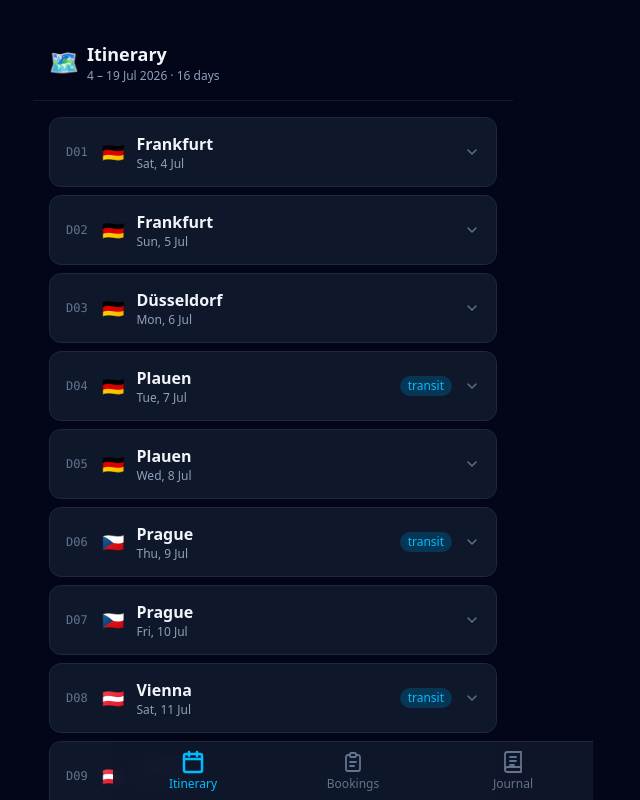
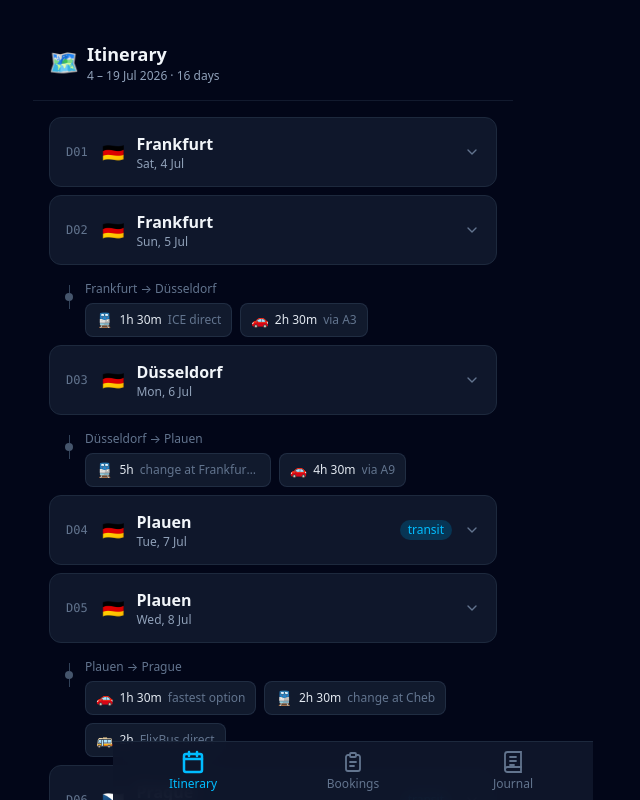
Before and after one commit to thanhnv2210/euro-trip-2026, a React (Vite) app: page /itinerary in a window 1280 px wide. Shown: the top 800 px of the page, without its empty margins (367-1007 px from the left). Built offline with nearby package versions, Linux system fonts and the light colour scheme.

Commit message:
update itenerary

```diff
--- a/src/context/TripContext.jsx
+++ b/src/context/TripContext.jsx
@@ -4,22 +4,49 @@ import { loadState, saveState } from '../services/storageService'
 const TripContext = createContext(null)
 
 const SEED_ITINERARY = [
-  { id: 'day-01', date: '2026-07-04', city: 'Frankfurt', notes: 'Depart 12:35 PM SIN (SQ 326). Arrive FRA 19:40.', activities: [] },
-  { id: 'day-02', date: '2026-07-05', city: 'Frankfurt', notes: '1 day exploring Frankfurt.', activities: [] },
-  { id: 'day-03', date: '2026-07-06', city: 'Düsseldorf', notes: 'Travel from Frankfurt. Visit friend.', activities: [] },
-  { id: 'day-04', date: '2026-07-07', city: 'Plauen', notes: 'Travel Düsseldorf → Plauen (~5–6h).', activities: [] },
-  { id: 'day-05', date: '2026-07-08', city: 'Plauen', notes: 'Visit uncle at Pestalozzistraße 50, 08523 Plauen.', activities: [] },
-  { id: 'day-06', date: '2026-07-09', city: 'Prague', notes: 'Travel Plauen → Prague (~1.5h). Day 1.', activities: [] },
-  { id: 'day-07', date: '2026-07-10', city: 'Prague', notes: 'Day 2 in Prague.', activities: [] },
-  { id: 'day-08', date: '2026-07-11', city: 'Vienna', notes: 'Travel Prague → Vienna (~4h by train).', activities: [] },
-  { id: 'day-09', date: '2026-07-12', city: 'Vienna', notes: 'Day 2 in Vienna.', activities: [] },
-  { id: 'day-10', date: '2026-07-13', city: 'Rome', notes: 'Fly Vienna → Rome. (ticket pending)', activities: [] },
-  { id: 'day-11', date: '2026-07-14', city: 'Rome', notes: 'Day 2 in Rome.', activities: [] },
-  { id: 'day-12', date: '2026-07-15', city: 'Tuscany', notes: 'Travel Rome → Tuscany (~3h).', activities: [] },
-  { id: 'day-13', date: '2026-07-16', city: 'Tuscany', notes: 'Day 2 in Tuscany.', activities: [] },
-  { id: 'day-14', date: '2026-07-17', city: 'Würzburg', notes: 'Travel Tuscany → Würzburg (plan TBD). Long day.', activities: [] },
-  { id: 'day-15', date: '2026-07-18', city: 'Würzburg', notes: "Friend's wedding — evening event.", activities: [] },
-  { id: 'day-16', date: '2026-07-19', city: 'Frankfurt', notes: 'Travel Würzburg → Frankfurt (~1.5h). Depart 12:15 PM FRA (SQ 025).', activities: [] },
+  { id: 'day-01', date: '2026-07-04', city: 'Frankfurt', notes: 'Depart 12:35 PM SIN (SQ 326). Arrive FRA 19:40.', activities: [], travel: [] },
+  { id: 'day-02', date: '2026-07-05', city: 'Frankfurt', notes: '1 day exploring Frankfurt.', activities: [], travel: [] },
+  { id: 'day-03', date: '2026-07-06', city: 'Düsseldorf', notes: 'Travel from Frankfurt. Visit friend.', activities: [], travel: [
+    { mode: 'train', duration: '1h 30m', notes: 'ICE direct' },
+    { mode: 'car', duration: '2h 30m', notes: 'via A3' },
+  ]},
+  { id: 'day-04', date: '2026-07-07', city: 'Plauen', notes: 'Travel Düsseldorf → Plauen.', activities: [], travel: [
+    { mode: 'train', duration: '5h', notes: 'change at Frankfurt or Leipzig' },
+    { mode: 'car', duration: '4h 30m', notes: 'via A9' },
+  ]},
+  { id: 'day-05', date: '2026-07-08', city: 'Plauen', notes: 'Visit uncle at Pestalozzistraße 50, 08523 Plauen.', activities: [], travel: [] },
+  { id: 'day-06', date: '2026-07-09', city: 'Prague', notes: 'Travel Plauen → Prague. Day 1.', activities: [], travel: [
+    { mode: 'car', duration: '1h 30m', notes: 'fastest option' },
+    { mode: 'train', duration: '2h 30m', notes: 'change at Cheb' },
+    { mode: 'bus', duration: '2h', notes: 'FlixBus direct' },
+  ]},
+  { id: 'day-07', date: '2026-07-10', city: 'Prague', notes: 'Day 2 in Prague.', activities: [], travel: [] },
+  { id: 'day-08', date: '2026-07-11', city: 'Vienna', notes: 'Travel Prague → Vienna.', activities: [], travel: [
+    { mode: 'train', duration: '4h', notes: 'Railjet direct' },
+    { mode: 'car', duration: '4h', notes: 'via D1/A5' },
+    { mode: 'bus', duration: '4h 30m', notes: 'FlixBus direct' },
+  ]},
+  { id: 'day-09', date: '2026-07-12', city: 'Vienna', notes: 'Day 2 in Vienna.', activities: [], travel: [] },
+  { id: 'day-10', date: '2026-07-13', city: 'Rome', notes: 'Fly Vienna → Rome. (ticket pending)', activities: [], travel: [
+    { mode: 'flight', duration: '2h', notes: 'VIE → FCO/CIA — ticket pending!' },
+    { mode: 'train', duration: '12h+', notes: 'overnight, multiple changes' },
+  ]},
+  { id: 'day-11', date: '2026-07-14', city: 'Rome', notes: 'Day 2 in Rome.', activities: [], travel: [] },
+  { id: 'day-12', date: '2026-07-15', city: 'Tuscany', notes: 'Travel Rome → Tuscany.', activities: [], travel: [
+    { mode: 'train', duration: '2h', notes: 'Trenitalia to Florence/Pisa' },
+    { mode: 'car', duration: '3h', notes: 'via A1 — more flexible for Tuscany countryside' },
+  ]},
+  { id: 'day-13', date: '2026-07-16', city: 'Tuscany', notes: 'Day 2 in Tuscany.', activities: [], travel: [] },
+  { id: 'day-14', date: '2026-07-17', city: 'Würzburg', notes: 'Travel Tuscany → Würzburg. Long day.', activities: [], travel: [
+    { mode: 'flight', duration: '3h', notes: 'FLR/PSA → FRA/NUE + transfer (~6h total)' },
+    { mode: 'car', duration: '7h', notes: 'via Brenner Pass + A9' },
+    { mode: 'train', duration: '9h+', notes: 'multiple changes, overnight option available' },
+  ]},
+  { id: 'day-15', date: '2026-07-18', city: 'Würzburg', notes: "Friend's wedding — evening event.", activities: [], travel: [] },
+  { id: 'day-16', date: '2026-07-19', city: 'Frankfurt', notes: 'Travel Würzburg → Frankfurt. Depart 12:15 PM FRA (SQ 025).', activities: [], travel: [
+    { mode: 'train', duration: '1h', notes: 'ICE direct — recommended (arrive early for flight)' },
+    { mode: 'car', duration: '1h 30m', notes: 'via A3' },
+  ]},
 ]
 
 const SEED_EVENTS = [
--- a/src/pages/ItineraryPage.jsx
+++ b/src/pages/ItineraryPage.jsx
@@ -1,5 +1,38 @@
 import { useTrip } from '../context/TripContext'
 import DayCard from '../components/DayCard'
+
+const MODE_ICON = { flight: '✈️', train: '🚆', car: '🚗', bus: '🚌' }
+
+function TravelConnector({ from, to, options }) {
+  if (!options || options.length === 0) return null
+
+  return (
+    <div className="flex items-start gap-3 px-4 py-2">
+      <div className="flex flex-col items-center shrink-0 mt-1">
+        <div className="w-px h-2 bg-slate-700" />
+        <div className="w-2 h-2 rounded-full bg-slate-600" />
+        <div className="w-px h-2 bg-slate-700" />
+      </div>
+      <div className="flex-1 min-w-0">
+        <p className="text-xs text-slate-500 mb-1.5">{from} → {to}</p>
+        <div className="flex flex-wrap gap-2">
+          {options.map((opt, i) => (
+            <div
+              key={i}
+              className="flex items-center gap-1.5 bg-slate-800/60 border border-slate-700/50 rounded-lg px-2.5 py-1.5"
+            >
+              <span className="text-sm">{MODE_ICON[opt.mode] ?? '🚐'}</span>
+              <span className="text-xs font-medium text-slate-200">{opt.duration}</span>
+              {opt.notes && (
+                <span className="text-xs text-slate-500 truncate max-w-[120px]">{opt.notes}</span>
+              )}
+            </div>
+          ))}
+        </div>
+      </div>
+    </div>
+  )
+}
 
 export default function ItineraryPage() {
   const { state } = useTrip()
@@ -19,10 +52,25 @@ export default function ItineraryPage() {
       </div>
 
       {/* Day list */}
-      <div className="flex-1 px-4 py-4 space-y-2 overflow-y-auto">
-        {days.map((day, i) => (
-          <DayCard key={day.id} day={day} index={i} />
-        ))}
+      <div className="flex-1 px-4 py-4 overflow-y-auto">
+        {days.map((day, i) => {
+          const prev = days[i - 1]
+          const cityChanged = prev && prev.city !== day.city
+          return (
+            <div key={day.id} className="space-y-0">
+              {cityChanged && (
+                <TravelConnector
+                  from={prev.city}
+                  to={day.city}
+                  options={day.travel}
+                />
+              )}
+              <div className="mb-2">
+                <DayCard day={day} index={i} />
+              </div>
+            </div>
+          )
+        })}
       </div>
     </div>
   )
```
